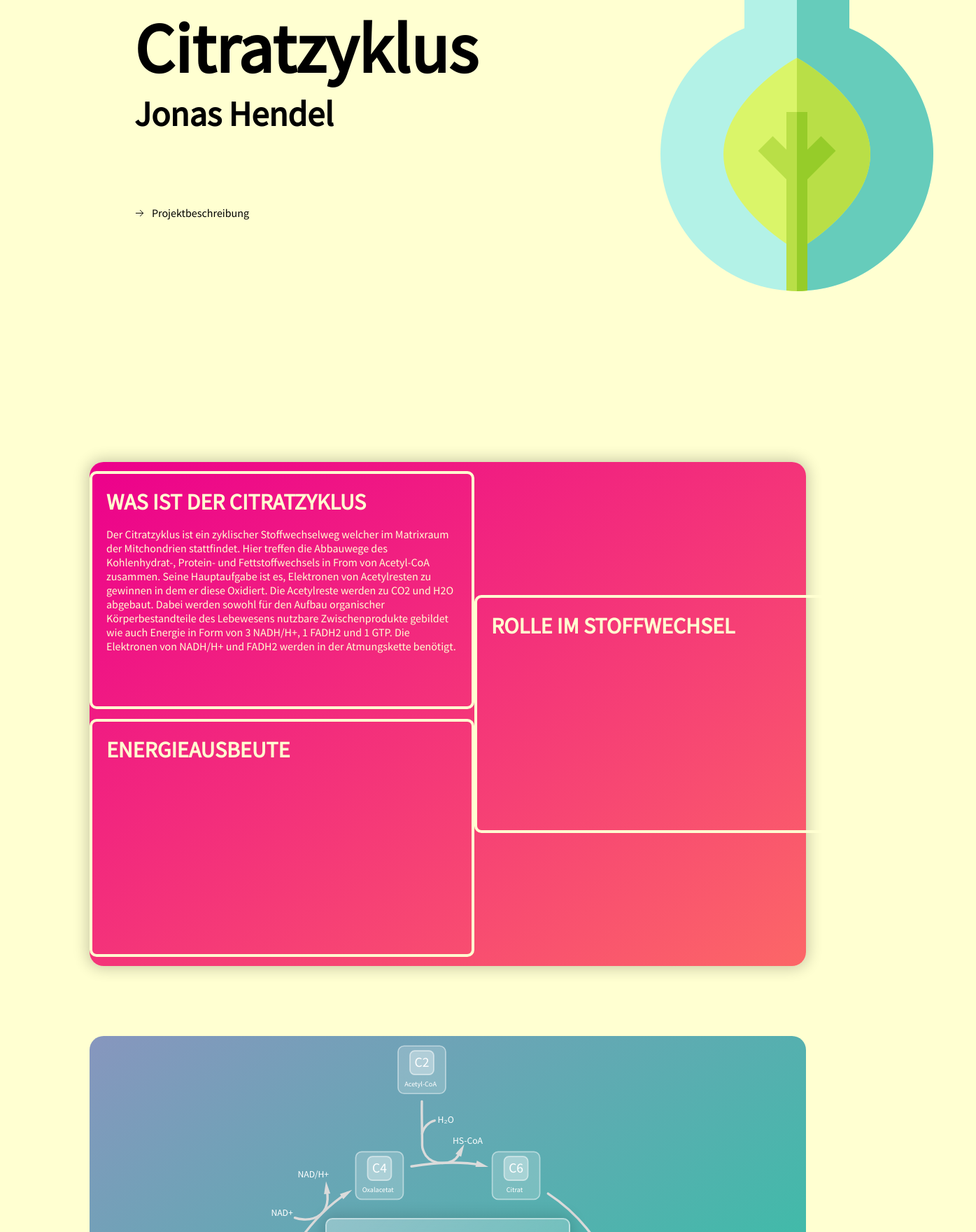
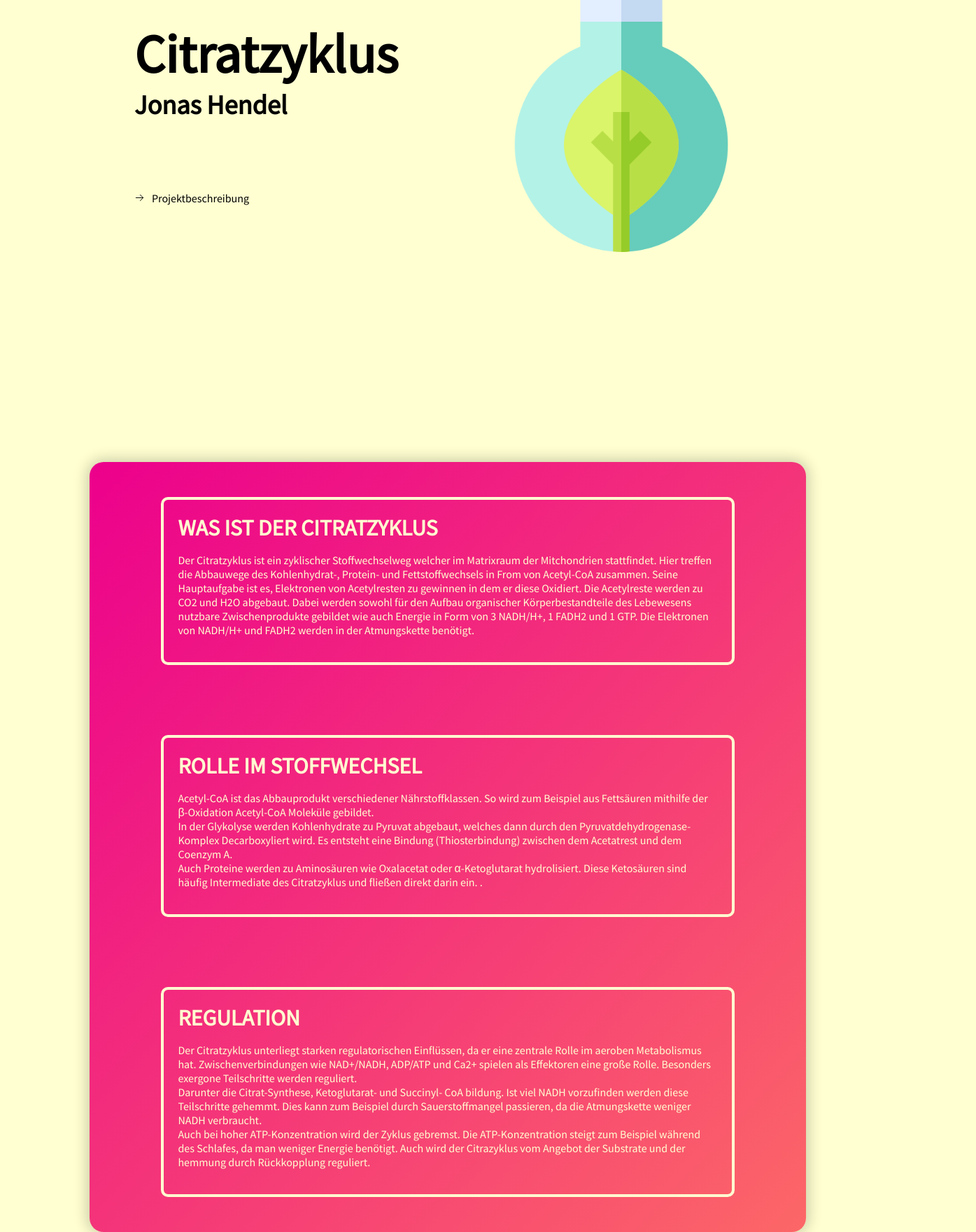
Before and after one commit to JonasHendel/Citratzyklus, a Next.js app in the folder client/: page / in a window 1280 px wide. Shown: the part 240-2000 px from the top of the page at 70% size, 1395 px wide, since content can reach past the window. Built offline with nearby package versions, Linux system fonts and the light colour scheme.

Commit message:
added content

```diff
--- a/client/components/CitratZyklusGraph.js
+++ b/client/components/CitratZyklusGraph.js
@@ -13,19 +13,19 @@ const CitratZyklusGraph = (props) => {
     props.setTitle(title)
   }
 
-  const handleScroll=() => {
-    const offset=window.scrollY;
-    if(offset > 100 ){
-      props.setTitle();
-    }
-  }
+  // const handleScroll=() => {
+  //   const offset=window.scrollY;
+  //   if(offset > 100 ){
+  //     props.setTitle();
+  //   }
+  // }
 
-  useEffect(() => {
-    window.addEventListener('scroll',handleScroll)
-  })
+  // useEffect(() => {
+  //   window.addEventListener('scroll',handleScroll)
+  // })
 
 	return (
-		<svg className="svg2" xmlns='http://www.w3.org/2000/svg' viewBox="0 0 1000 1000">
+		<svg className="svg2" xmlns='http://www.w3.org/2000/svg' viewBox="0 0 1000 900">
 			{/* Cards */}
 			<motion.g
         className="reaktionsSchritt"
--- a/client/components/Introduction.js
+++ b/client/components/Introduction.js
@@ -6,43 +6,71 @@ function Introduction() {
 
 	return (
 		<div className='textContainer'>
-			<div className='leftCard'>
 			<motion.div
 				className='textCard'
 				whileHover={{ scale: 1.05, duration: 1 }}
 			>
 				<h1>Was ist der Citratzyklus</h1>
 				<p>
-						Der Citratzyklus ist ein zyklischer Stoffwechselweg
-						welcher im Matrixraum der Mitchondrien stattfindet. Hier
-						treffen die Abbauwege des Kohlenhydrat-, Protein- und
-						Fettstoffwechsels in From von Acetyl-CoA zusammen. Seine
-						Hauptaufgabe ist es, Elektronen von Acetylresten zu
-						gewinnen in dem er diese Oxidiert. Die Acetylreste
-						werden zu CO2 und H2O abgebaut. Dabei werden sowohl für
-						den Aufbau organischer Körperbestandteile des Lebewesens
-						nutzbare Zwischenprodukte gebildet wie auch Energie in
-						Form von 3 NADH/H+, 1 FADH2 und 1 GTP. Die Elektronen
-						von NADH/H+ und FADH2 werden in der Atmungskette benötigt.
+					Der Citratzyklus ist ein zyklischer Stoffwechselweg welcher
+					im Matrixraum der Mitchondrien stattfindet. Hier treffen die
+					Abbauwege des Kohlenhydrat-, Protein- und Fettstoffwechsels
+					in From von Acetyl-CoA zusammen. Seine Hauptaufgabe ist es,
+					Elektronen von Acetylresten zu gewinnen in dem er diese
+					Oxidiert. Die Acetylreste werden zu CO2 und H2O abgebaut.
+					Dabei werden sowohl für den Aufbau organischer
+					Körperbestandteile des Lebewesens nutzbare Zwischenprodukte
+					gebildet wie auch Energie in Form von 3 NADH/H+, 1 FADH2 und
+					1 GTP. Die Elektronen von NADH/H+ und FADH2 werden in der
+					Atmungskette benötigt.
 				</p>
 			</motion.div>
 			<motion.div
 				className='textCard'
 				whileHover={{ scale: 1.04, duration: 1 }}
 			>
-					<h1>Energieausbeute</h1>
-					<p></p>
+				<h1>Regulation</h1>
+				<p>
+					Der Citratzyklus unterliegt starken regulatorischen
+					Einflüssen, da er eine zentrale Rolle im aeroben
+					Metabolismus hat. Zwischenverbindungen wie NAD+/NADH,
+					ADP/ATP und Ca2+ spielen als Effektoren eine große Rolle.
+					Besonders exergone Teilschritte werden reguliert.
+					<br />
+					Darunter die Citrat-Synthese, Ketoglutarat- und Succinyl-
+					CoA bildung. Ist viel NADH vorzufinden werden diese
+					Teilschritte gehemmt. Dies kann zum Beispiel durch
+					Sauerstoffmangel passieren, da die Atmungskette weniger NADH
+					verbraucht.
+					<br />
+					Auch bei hoher ATP-Konzentration wird der Zyklus gebremst.
+					Die ATP-Konzentration steigt zum Beispiel während des
+					Schlafes, da man weniger Energie benötigt. Auch wird der
+					Citrazyklus vom Angebot der Substrate und der hemmung durch
+					Rückkopplung reguliert.
+				</p>
 			</motion.div>
-			</div>
-			<div className='rightCard'>
 			<motion.div
-					className='textCard '
+				className='textCard order2'
 				whileHover={{ scale: 1.04, duration: 1 }}
 			>
 				<h1>Rolle im Stoffwechsel</h1>
-					<p></p>
+				<p>
+					Acetyl-CoA ist das Abbauprodukt verschiedener
+					Nährstoffklassen. So wird zum Beispiel aus Fettsäuren
+					mithilfe der β-Oxidation Acetyl-CoA Moleküle gebildet.
+					<br />
+					In der Glykolyse werden Kohlenhydrate zu Pyruvat abgebaut,
+					welches dann durch den Pyruvatdehydrogenase-Komplex
+					Decarboxyliert wird. Es entsteht eine Bindung
+					(Thiosterbindung) zwischen dem Acetatrest und dem Coenzym A.
+					<br />
+					Auch Proteine werden zu Aminosäuren wie Oxalacetat oder
+					α-Ketoglutarat hydrolisiert. Diese Ketosäuren sind häufig
+					Intermediate des Citratzyklus und fließen direkt darin ein.
+					.
+				</p>
 			</motion.div>
-			</div>
 		</div>
 	);
 }
--- a/client/components/Welcome.js
+++ b/client/components/Welcome.js
@@ -13,16 +13,16 @@ function Welcome() {
 					<h1>Citratzyklus</h1>
 					<h3>Jonas Hendel</h3>
 					<Link href='https://docs.google.com/document/d/1IcOHua0btCcIxDC4L0R1cazdSkjPYELP_toNITxqBjY/edit'>
-          <motion.div style={{ display: 'flex', alignItems: 'center', marginTop: 100}} >
+          <motion.div className="projektBeschreibung" >
             <ArrowRight size={15}/>
 						<a style={{ marginLeft: 10 }}>Projektbeschreibung </a>
           </motion.div>
 					</Link>
 				</div>
 				<div className='right'>
-					<motion.img
+					<img
 						src='./biology.png'
-					></motion.img>
+					></img>
 				</div>
 			</div>
 		</div>
--- a/client/styles/globals.css
+++ b/client/styles/globals.css
@@ -8,7 +8,7 @@ body {
 }
 
 body {
-  background: #FFFFD1;
+	background: #ffffd1;
 }
 h3,
 h1 {
@@ -38,8 +38,10 @@ a {
 }
 
 .graphContainer {
+  min-width: 400px;
+  margin-bottom: 100px;
 	width: 80vw;
-  height: 90vh;
+	height: auto;
 	border-radius: 20px;
 	background: linear-gradient(to right bottom, #8796be, #23caa0);
 	display: flex;
@@ -50,10 +52,11 @@ a {
 .svg {
 	z-index: 50;
 	margin-top: 10px;
+
 }
 
 .svg2 {
-  width: 850px
+	width: 850px;
 }
 
 .card {
@@ -61,7 +64,11 @@ a {
 	margin-top: 260px;
 	width: 350px;
 	height: 330px;
-	background: linear-gradient(to right bottom, rgba(255, 255, 255, 0.3), rgba(255, 255, 255, 0.1));
+	background: linear-gradient(
+		to right bottom,
+		rgba(255, 255, 255, 0.3),
+		rgba(255, 255, 255, 0.1)
+	);
 	backdrop-filter: blur(20px);
 	border-radius: 10px;
 	padding: 20px;
@@ -72,6 +79,23 @@ a {
 	justify-content: flex-start;
 	position: absolute;
 	box-shadow: 0px 0px 20px 4px rgba(0, 0, 0, 0.15);
+}
+
+@media only screen and (max-width: 850px) {
+	.svg2 {
+		width: 90vw;
+	}
+	.card {
+    margin-bottom: 50px;
+		position: relative;
+    margin-top: 0px;
+	}
+  .graphContainer {
+    flex-direction: column;
+    justify-content: center;
+    align-items: center;
+    height: auto;
+  }
 }
 
 .card p {
@@ -101,7 +125,6 @@ a {
 	fill: rgba(255, 255, 255, 0.452);
 }
 
-
 .st13 {
 	fill: rgb(255, 255, 255);
 	font-size: 23px;
@@ -125,25 +148,24 @@ a {
 	margin: 0px 0px 0px 0px;
 	display: flex;
 	flex-direction: column;
-  width: 550px;
+	width: 40%;
 	height: 340px;
 	border-radius: 10px;
 	padding: 20px;
-	color: #FFFFD1;
-  border: 4px solid #FFFFD1;
+	color: #ffffd1;
+	border: 4px solid #ffffd1;
 }
-
 
 .textCard h1 {
 	text-transform: uppercase;
 }
-
 
 .st6 {
 	fill: white;
 }
 
 .textContainer {
+	min-width: 400px;
 	margin-top: 100px;
 	margin-bottom: 100px;
 	background: linear-gradient(to right bottom, #ec008c, #fc6767);
@@ -151,21 +173,33 @@ a {
 	width: 80vw;
 	height: 90vh;
 	display: flex;
+	flex-flow: column wrap;
 	justify-content: space-evenly;
+	align-items: center;
 	box-shadow: 0px 0px 20px 4px rgb(0, 0, 0, 0.2);
 }
-.rightCard{
-  display: flex;
-  align-items: center;
+
+@media only screen and (max-width: 1350px) {
+	.textContainer {
+		height: auto;
 	}
 
-.leftCard {
-  display: flex;
-  flex-direction: column;
-  justify-content: space-evenly;
+	.textCard {
+		margin: 50px 0px 50px 0px;
+		height: auto;
+		width: 80%;
 	}
-
-.welcomeContainer{
+	.textContainer :nth-child(1) {
+		order: 1;
+	}
+	.textContainer :nth-child(2) {
+		order: 3;
+	}
+	.textContainer :nth-child(3) {
+		order: 2;
+	}
+}
+.welcomeContainer {
 	width: 100vw;
 	height: 100vh;
 	display: flex;
@@ -176,27 +210,70 @@ a {
 	width: 70vw;
 	height: 100vh;
 	display: flex;
-  align-items: center;
+  justify-content: space-between;
+  flex-flow: row wrap-reverse;
 }
 
 .left {
-  height: 100vh;
 	display: flex;
 	flex-direction: column;
 	justify-content: center;
 }
 
 .left h1 {
-  font-size: 100px;
+	font-size: 6vw;
 }
 
 .left h3 {
-  font-size: 50px;
+	font-size: 3vw;
 }
 
 .right {
-  margin-left: 200px;
 	display: flex;
 	justify-content: center;
 	align-items: center;
 }
+
+.right img {
+  width: 30vw;
+  min-width: 400px;
+}
+
+.projektBeschreibung {
+  display: flex;
+  align-items: center;
+  margin-top: 100px;
+}
+
+@media only screen and (max-width: 1000px) {
+  .welcomeContainer {
+    height: auto;
+  }
+
+  .contentArea {
+    margin-top: 100px;
+    height: auto;
+  }
+
+  .right {
+    display: none;
+  }
+  .left {
+    width: 80vw;
+    align-items: center;
+  }
+
+  .left h1 {
+    font-size: 10vw;
+  }
+
+  .left h3 {
+    font-size: 4vw;
+  }
+
+  .projektBeschreibung {
+    display: flex;
+    align-items: center;
+    margin-top: 50px;
+  }
+}
```
Also changed, not shown: 1 other file (tests, documents, lock files or other folders). Lines whose indentation alone changed are shown as unchanged.
